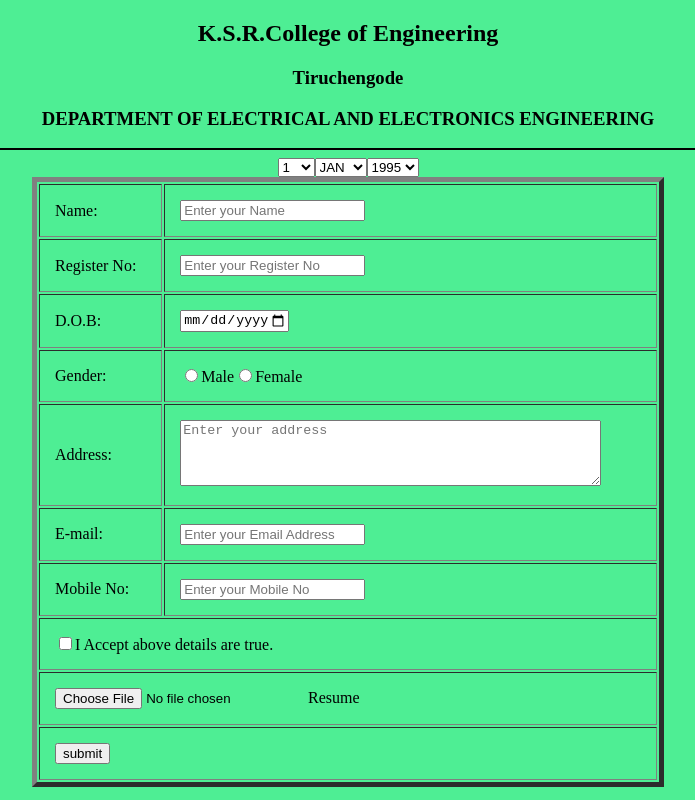
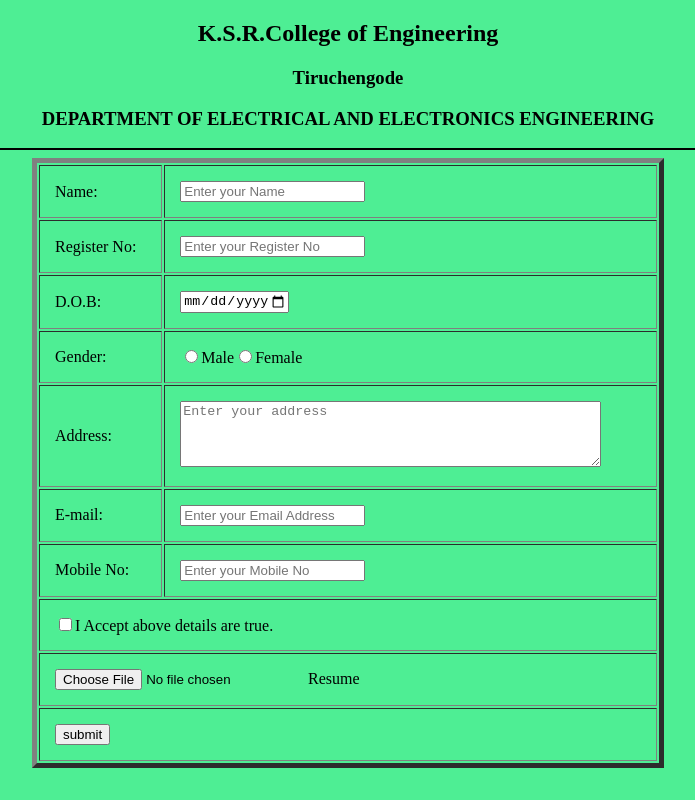
Before and after one commit to Siva018/svk, a plain HTML site: page form.html in a window 1280 px wide. Shown: the whole page, without its empty margins (292-987 px from the left). Drawn offline with Linux system fonts and the light colour scheme.

Commit message:
delete previous form coding

```diff
--- a/form.html
+++ b/form.html
@@ -25,68 +25,6 @@
 			<tr><td>Name:</td><td><input type="text" placeholder="Enter your Name"></td></tr>
 			<tr><td>Register No:</td><td><input type="number" placeholder="Enter your Register No"></td></tr>
 		<tr><td>D.O.B:</td><td><input type="date" name="bday" max="1979-12-31"></td></tr>
-				<select>
-					<option>1</option>
-					<option>2</option>
-					<option>3</option>
-					<option>4</option>
-					<option>5</option>
-					<option>6</option>
-					<option>7</option>
-					<option>8</option>
-					<option>9</option>
-					<option>10</option>
-					<option>11</option>
-					<option>12</option>
-					<option>13</option>
-					<option>14</option>
-					<option>15</option>
-					<option>16</option>
-					<option>17</option>
-					<option>18</option>
-					<option>19</option>
-					<option>20</option>
-					<option>21</option>
-					<option>22</option>
-					<option>23</option>
-					<option>24</option>
-					<option>25</option>
-					<option>26</option>
-					<option>27</option>
-					<option>28</option>
-					<option>29</option>
-					<option>30</option>
-					<option>31</option>
-		</select>
-		<select>
-			<option>JAN</option>
-			<option>FEB</option>
-			<option>MAR</option>
-			<option>APR</option>
-			<option>MAY</option>
-			<option>JUN</option>
-			<option>JUL</option>
-			<option>AUG</option>
-			<option>SEP</option>
-			<option>OCT</option>
-			<option>NOV</option>
-			<option>DEC</option>
-		</select>
-		<select>
-			<option>1995</option>
-			<option>1996</option>
-			<option>1997</option>
-			<option>1998</option>
-			<option>1999</option>
-			<option>2000</option>
-			<option>2001</option>
-			<option>2002</option>
-			<option>2003</option>
-			<option>2004</option>
-			<option>2005</option>
-			<option>2006</option>
-		</select>
-			</td></tr>
 		<tr><td>Gender:</td><td><input type="radio" name="Gender">Male<input type="radio" name="Gender">Female</td></tr>
 		<tr><td>Address:</td><td><textarea rows="4" cols="50" placeholder="Enter your address"></textarea></td></tr>
 		<tr><td>E-mail:</td><td><input type="email" placeholder="Enter your Email Address"></td></tr>
```
